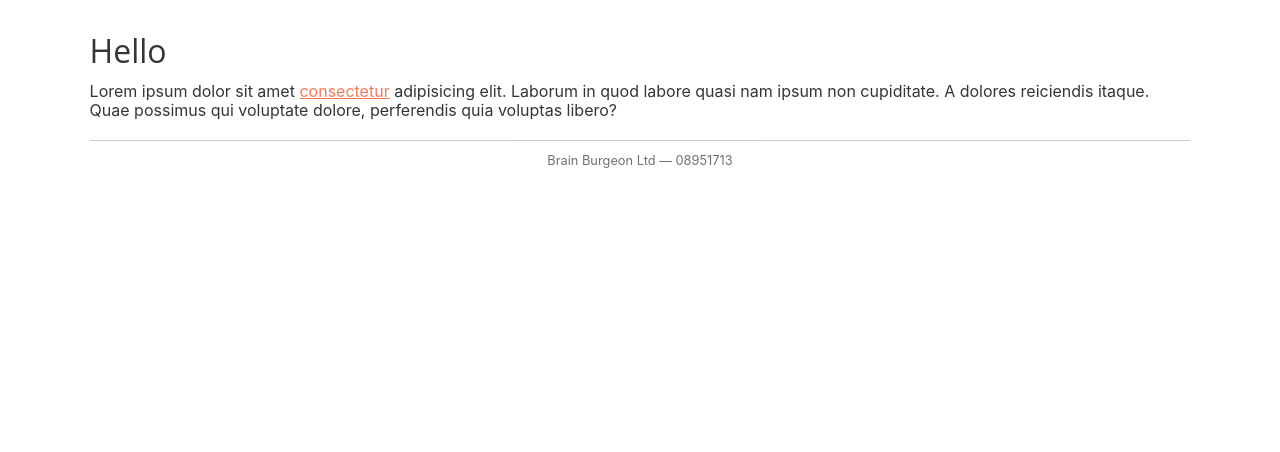
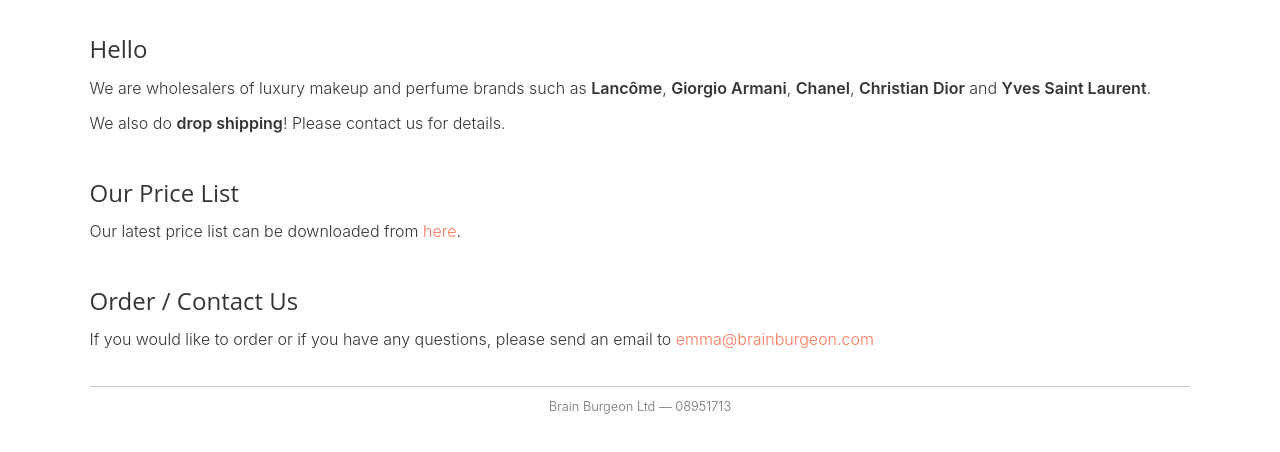
Before and after one commit to BrainBurgeon/brainburgeon.com, a plain HTML site: page index.html in a window 1280 px wide. Shown: the part 74-526 px from the top of the page. Drawn offline with Linux system fonts and the light colour scheme.

Commit message:
Added favicon, updated copy and css

```diff
--- a/index.html
+++ b/index.html
@@ -12,6 +12,8 @@
             width: 100%;
             font-family: -apple-system, BlinkMacSystemFont, 'Segoe UI', Roboto, Oxygen, Ubuntu, Cantarell, 'Open Sans', 'Helvetica Neue', sans-serif;
             font-size: 16px;
+            font-weight: 300;
+            text-rendering: optimizeLegibility;
             color: #353535;
             line-height: 1.2em;
         }
@@ -21,7 +23,6 @@
         }
         .header {
             border-left: 5px solid #f99d85;
-            /* border-left-color: #1d71f8; */
             padding-top: 10px;
             padding-left: 12px;
         }
@@ -44,10 +45,22 @@
 
         a {
             color: #f87858;
+            text-decoration: none;
+            transition: .2s ease;
         }
-        h1 {
+        a:hover {
+            color: white;
+            background-color: #f87858;
+        }
+        b {
+            font-weight: 600;
+        }
+        h1, h2 {
             font-family: Open Sans,sans-serif;
-            font-weight: 500;
+            font-weight: 400;
+        }
+        section:not(:last-child) {
+            margin-bottom: 50px;
         }
     </style>
 </head>
@@ -59,8 +72,21 @@
         </header>
 
         <main class="main-content">
-            <h1>Hello</h1>
-            Lorem ipsum dolor sit amet <a href="#">consectetur</a> adipisicing elit. Laborum in quod labore quasi nam ipsum non cupiditate. A dolores reiciendis itaque. Quae possimus qui voluptate dolore, perferendis quia voluptas libero?
+            <section>
+                <h2>Hello</h2>
+                <p>We are wholesalers of luxury makeup and perfume brands such as <b>Lancôme</b>, <b>Giorgio Armani</b>, <b>Chanel</b>, <b>Christian Dior</b> and <b>Yves Saint Laurent</b>.</p>
+                <p>We also do <b>drop shipping</b>! Please contact us for details.</p>
+            </section>
+
+            <section>
+                <h2>Our Price List</h2>
+                <p>Our latest price list can be downloaded from <a href="latest-price-list.pdf">here</a>.</p>
+            </section>
+
+            <section>
+                <h2>Order / Contact Us</h2>
+                <p>If you would like to order or if you have any questions, please send an email to <a href="mailto:emma@brainburgeon.com">emma@brainburgeon.com</a></p>
+            </section>
         </main>
 
         <footer class="footer">
```
Also changed, not shown: favicon.ico (added).
